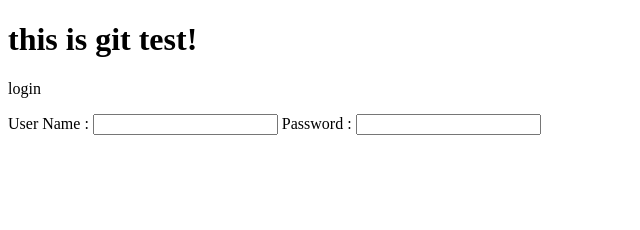
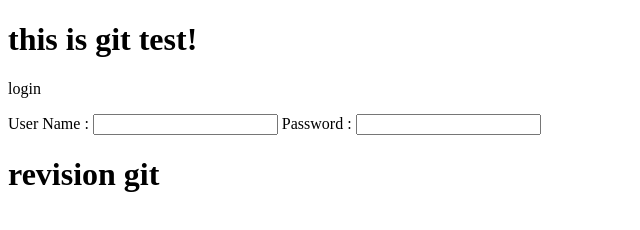
Before and after one commit to MungHtun/myappsample, a plain HTML site: page index.html in a window 1280 px wide. Shown: the whole page, without its empty margins (0-640 px from the left). Drawn offline with Linux system fonts and the light colour scheme.

Commit message:
Test Again

```diff
--- a/index.html
+++ b/index.html
@@ -14,5 +14,7 @@
      <label for="password">Password :</label>
         <input type="password" id="password">
     </form></p>
+
+    <h1>revision git</h1>
 </body>
 </html>
```
